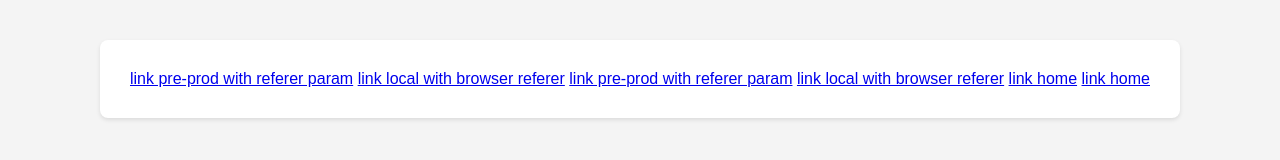
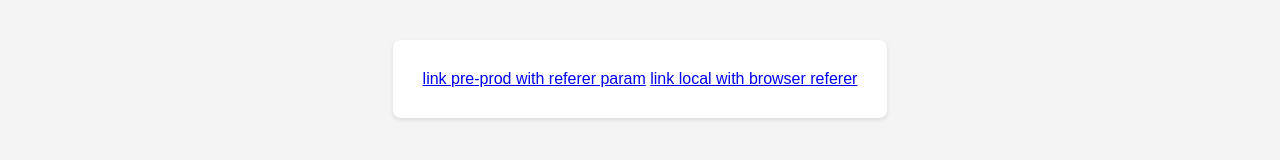
Before and after one commit to cris000000-source/cris_project, a plain HTML site: page index.html in a window 1280 px wide. Drawn offline with Linux system fonts and the light colour scheme.

Commit message:
Update index.html

```diff
--- a/index.html
+++ b/index.html
@@ -19,6 +19,8 @@
             font-size: 1.1em;
         }
         .container {
+            display:flex;
+            flex-direction: column;
             background-color: #ffffff;
             padding: 30px;
             border-radius: 8px;
@@ -31,11 +33,5 @@
     <div class="container">
           <a href="https://pre.vic88.com/cong-game/game-bai/?a=c9313cdc7a9146d3fca3981987e30d4&utm_source=clickadu&utm_medium=popunder&utm_term={zoneid}&utm_content=gamebai&referer_domain=testdomain.com" target="_blank">link pre-prod with referer param</a>
     <a href="https://pre.vic88.com/cong-game/game-bai/?a=c9313cdc7a9146d3fca3981987e30d4&utm_source=clickadu&utm_medium=popunder&utm_term={zoneid}&utm_content=gamebai" target="_blank">link local with browser referer</a>
-
-    <a href="http://localhost:3000/cong-game/game-bai/?a=c9313cdc7a9146d3fca3981987e30d4&utm_source=clickadu&utm_medium=popunder&utm_term={zoneid}&utm_content=gamebai&referer_domain=testdomain.com" target="_blank">link pre-prod with referer param</a>
-    <a href="http://localhost:3000/cong-game/game-bai/?a=c9313cdc7a9146d3fca3981987e30d4&utm_source=clickadu&utm_medium=popunder&utm_term={zoneid}&utm_content=gamebai" target="_blank">link local with browser referer</a>
-        <a href="https://vic88.com">link home</a>
-        <a href="https://vic88.com?a=c9313cdc7a9146d3fca3981987e30d4c&utm_campaign=anw&utm_source=clickadu&utm_medium=popunder&utm_term={zoneid}&utm_content=gamebai">link home</a>
-    </div>
 </body>
 </html>
```
